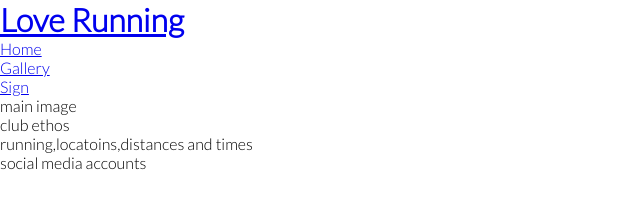
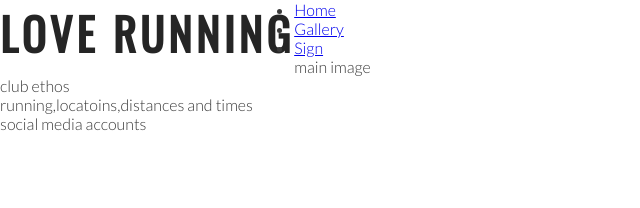
Before and after one commit to jjconway23/love-running, a plain HTML site: page index.html in a window 1280 px wide. Shown: the whole page, without its empty margins (0-640 px from the left). Drawn offline with nearby package versions, Linux system fonts and the light colour scheme.

Commit message:
Add style for headings and logos

```diff
--- a/assets/css/style.css
+++ b/assets/css/style.css
@@ -8,4 +8,16 @@
 body {
     font-family: 'Lato', sans-serif;
     font-weight: 300;
+    color: #3a3a3a;
 }
+/* headings and logo */
+h1, h2 {
+    font-family: 'Oswald', sans-serif;
+    text-transform: uppercase;
+    letter-spacing: 4px;
+    color: #252525;
+}
+#logo {
+    float: left;
+    font-size: 280%;
+}
--- a/index.html
+++ b/index.html
@@ -18,7 +18,7 @@
   <body>
     <header>
       <a href="index.html">
-        <h1>Love Running</h1>
+        <h1 id="logo">Love Running</h1>
       </a>
       <nav>
         <ul>
```
